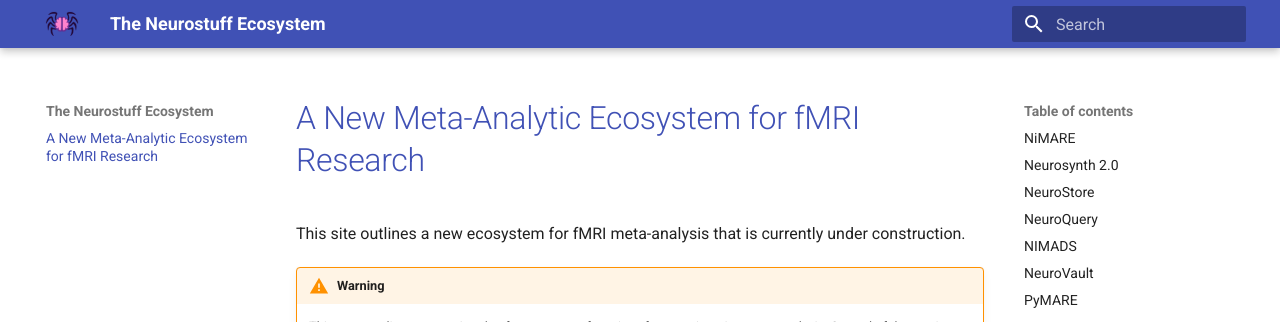
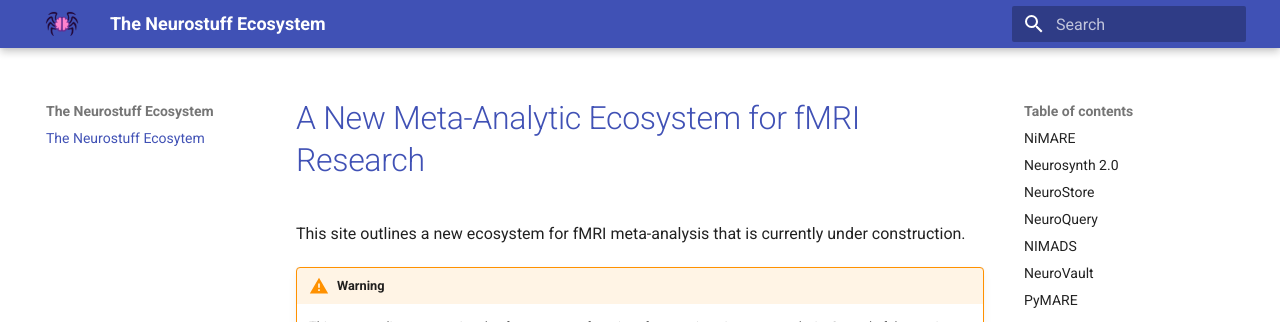
Before and after one commit to neurostuff/neurostuff.github.io, an MkDocs documentation site: the page built from docs/index.md, in a window 1280 px wide. Shown: the top 322 px of the page. Built offline with MkDocs 1.6.1 and Material for MkDocs 9.7.7, drawn with Linux system fonts in a browser that asks for light colours.

Commit message:
Update mkdocs.yml

```diff
--- a/mkdocs.yml
+++ b/mkdocs.yml
@@ -1,5 +1,5 @@
 site_name: The Neurostuff Ecosystem
-site_url: https://neurostuff.github.io
+site_url: https://neurostuff.github.io/
 theme:
     name: material
     favicon: images/favicon.png
@@ -9,6 +9,5 @@
         anchorlink: true
     - admonition
 docs_dir: 'docs'
-use_directory_urls: false
 nav:
-    - index.md
+    - The Neurostuff Ecosytem: index.md
```
